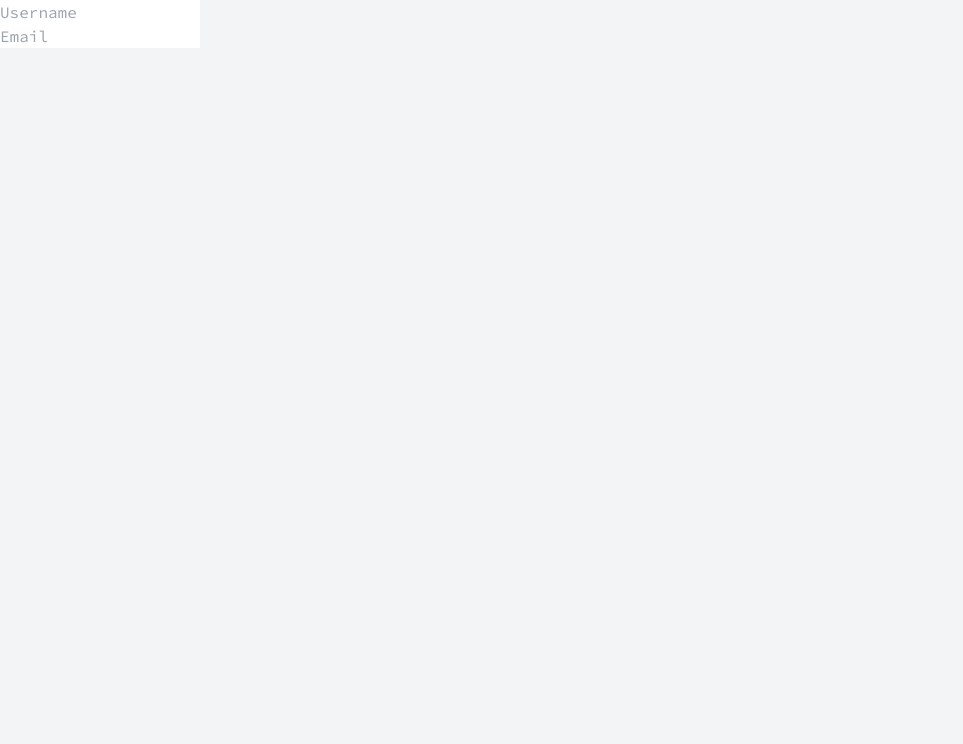
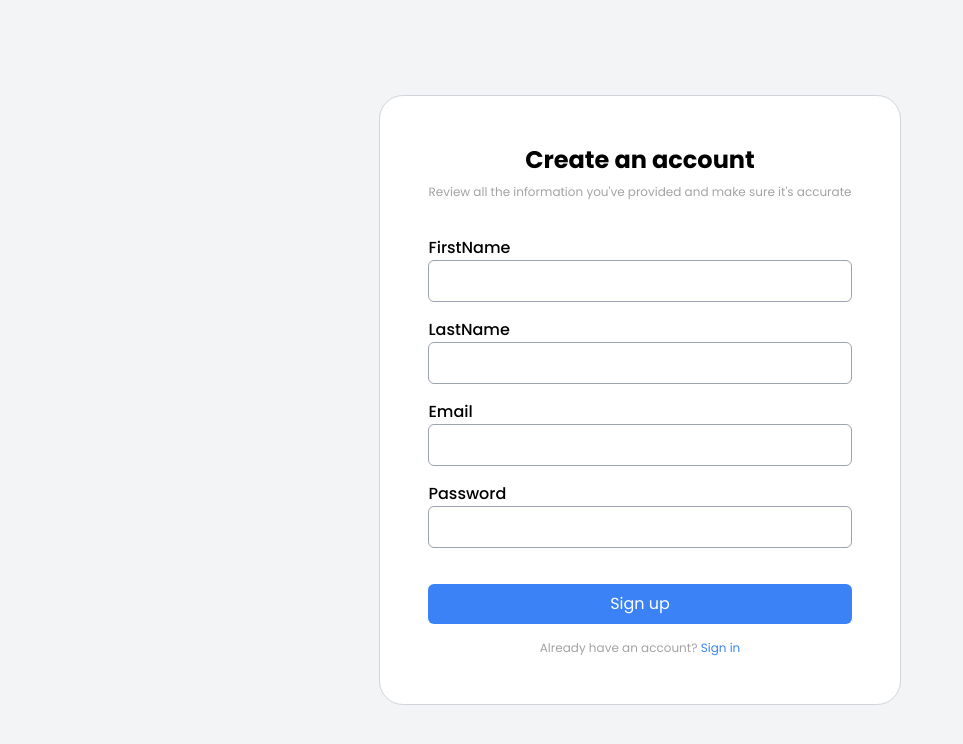
Before and after one commit to PLMohamed/task-manager, a Next.js app: page /auth/signup in a window 1280 px wide. Shown: the top 744 px of the page, without its empty margins (0-963 px from the left). Built offline with nearby package versions, Linux system fonts and the light colour scheme.

Commit message:
Sign up/in Front end

```diff
--- a/src/app/auth/layout.js
+++ b/src/app/auth/layout.js
@@ -1,3 +1,7 @@
 export default function DashboardLayout({ children }) {
-    return <>{children}</>;
+    return (
+        <main className="h-screen w-screen flex items-center justify-center">
+            {children}
+        </main>
+    );
 }
--- a/src/app/auth/page.js
+++ /dev/null
@@ -1,7 +0,0 @@
-export default function Auth() {
-    return (
-        <div>
-            <h1>Auth</h1>
-        </div>
-    );
-}
--- a/src/app/auth/signin/page.js
+++ b/src/app/auth/signin/page.js
@@ -0,0 +1,58 @@
+import InputField from "@/components/InputField";
+import React from "react";
+import { Poppins } from "next/font/google";
+import Link from "next/link";
+
+const poppins = Poppins({ weight: ["400", "500", "700"], subsets: ["latin"] });
+
+export default function Signin() {
+    return (
+        <form
+            className=" p-12 bg-white flex flex-col items-center gap-9 rounded-3xl border-gray-300 border w-11/12
+                     lg:w-3/6 lg:max-w-lg md:w-3/4"
+        >
+            <section className="flex flex-col gap-2">
+                <h1
+                    className={`text-2xl font-bold text-center ${poppins.className}`}
+                >
+                    Sign in
+                </h1>
+                <p className={`text-xs text-neutral-400 ${poppins.className}`}>
+                    Please enter your credentials to continue
+                </p>
+            </section>
+            <section className="flex flex-col gap-4 w-full">
+                <InputField
+                    type="email"
+                    name="email"
+                    placeholder="Email"
+                    className={`w-full`}
+                />
+                <InputField
+                    type="password"
+                    name="password"
+                    placeholder="Password"
+                    className={`w-full`}
+                />
+            </section>
+            <section className="flex flex-col gap-4 w-full">
+                <button
+                    type="submit"
+                    className={`bg-blue-500 text-white rounded-md py-2 ${poppins.className}
+                    hover:bg-blue-600 w-full transition-all duration-300
+                     active:bg-blue-700 focus:outline-none focus:ring-1 focus:ring-blue-500 focus:border-blue-500`}
+                >
+                    Sign In
+                </button>
+                <p
+                    className={`text-xs text-neutral-400 ${poppins.className} text-center`}
+                >
+                    Don't have an account?{" "}
+                    <Link href="signup" className="text-blue-500">
+                        Sign up
+                    </Link>
+                </p>
+            </section>
+        </form>
+    );
+}
--- a/src/app/auth/signup/page.js
+++ b/src/app/auth/signup/page.js
@@ -1,17 +1,68 @@
 import InputField from "@/components/InputField";
 import React from "react";
+import { Poppins } from "next/font/google";
+import Link from "next/link";
+
+const poppins = Poppins({ weight: ["400", "500", "700"], subsets: ["latin"] });
 
 export default function Signup() {
     return (
-        <form>
-            <article>
+        <form className=" p-12 bg-white flex flex-col items-center gap-9 rounded-3xl border-gray-300 border">
+            <section className="flex flex-col gap-2">
+                <h1
+                    className={`text-2xl font-bold text-center ${poppins.className}`}
+                >
+                    Create an account
+                </h1>
+                <p className={`text-xs text-neutral-400 ${poppins.className}`}>
+                    Review all the information you've provided and make sure
+                    it's accurate
+                </p>
+            </section>
+            <section className="flex flex-col gap-4 w-full">
                 <InputField
                     type="text"
-                    name="username"
-                    placeholder="Username"
+                    name="firstName"
+                    placeholder="FirstName"
+                    className={`w-full`}
                 />
-                <InputField type="email" name="email" placeholder="Email" />
-            </article>
+                <InputField
+                    type="text"
+                    name="lastName"
+                    placeholder="LastName"
+                    className={`w-full`}
+                />
+                <InputField
+                    type="email"
+                    name="email"
+                    placeholder="Email"
+                    className={`w-full`}
+                />
+                <InputField
+                    type="password"
+                    name="password"
+                    placeholder="Password"
+                    className={`w-full`}
+                />
+            </section>
+            <section className="flex flex-col gap-4 w-full">
+                <button
+                    type="submit"
+                    className={`bg-blue-500 text-white rounded-md py-2 ${poppins.className}
+                    hover:bg-blue-600 w-full transition-all duration-300
+                     active:bg-blue-700 focus:outline-none focus:ring-1 focus:ring-blue-500 focus:border-blue-500`}
+                >
+                    Sign up
+                </button>
+                <p
+                    className={`text-xs text-neutral-400 ${poppins.className} text-center`}
+                >
+                    Already have an account?{" "}
+                    <Link href="signin" className="text-blue-500">
+                        Sign in
+                    </Link>
+                </p>
+            </section>
         </form>
     );
 }
--- a/src/components/InputField.js
+++ b/src/components/InputField.js
@@ -1,17 +1,40 @@
+import { Poppins } from "next/font/google";
 import React from "react";
 
-export default function InputField({ type, name, placeholder }) {
+const poppins = Poppins({ weight: ["400", "500"], subsets: ["latin"] });
+
+export default function InputField({
+    type,
+    name,
+    placeholder,
+    className,
+    error,
+}) {
     return (
-        <div>
-            <label htmlFor={name} className="sr-only">
-                {name}
+        <div className={`flex flex-col ${className}`}>
+            <label
+                htmlFor={name}
+                className={`${poppins.className} font-medium`}
+            >
+                {placeholder}
             </label>
             <input
+                id={name}
                 type={type}
                 name={name}
-                placeholder={placeholder}
-                className=""
+                className={`border rounded-md px-4 py-2
+                focus:outline-none focus:ring-1 focus:ring-blue-500 focus:border-blue-500
+                ${poppins.className}
+                ${error ? "border-red-500" : "border-gray-400"}`}
             />
+            {error && (
+                <span
+                    className={`text-red-500 text-sm
+                    ${poppins.className}`}
+                >
+                    {error}
+                </span>
+            )}
         </div>
     );
 }
```
